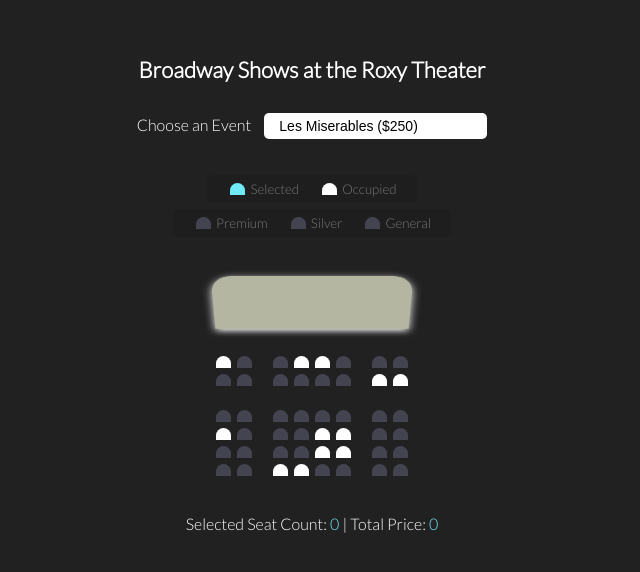
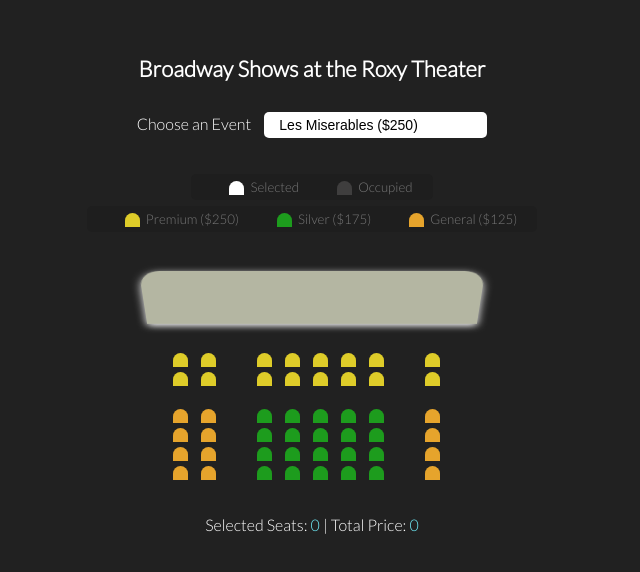
Before and after one commit to roxannebobby/js-seat-picker, a plain HTML site: page index.html in a window 1280 px wide. Shown: the part 120-692 px from the top of the page, without its empty margins (328-968 px from the left). Drawn offline with Linux system fonts and the light colour scheme.

Commit message:
updates to value attributes

```diff
--- a/index.html
+++ b/index.html
@@ -10,7 +10,6 @@
 </head>
 
 <body>
-
   <div class="show-container">
     <h1>Broadway Shows at the Roxy Theater</h1>
     <label for="broadway-show">Choose an Event</label>
@@ -36,15 +35,15 @@
   <ul class='showcase ticket-band'>
     <li>
       <div class="seat front"></div>
-      <small>Premium</small>
+      <small>Premium ($250)</small>
     </li>
     <li>
       <div class="seat center"></div>
-      <small>Silver</small>
+      <small>Silver ($175)</small>
     </li>
     <li>
       <div class="seat ends"></div>
-      <small>General</small>
+      <small>General ($125)</small>
     </li>
   </ul>
 
@@ -52,74 +51,125 @@
 
   <div class="container">
     <div class="stage"></div>
-    <div class="row">
-      <div id='premium' data-value='250' class="seat front occupied" value="150"></div>
-      <div id='premium' data-value='250' class="seat front" value="150"></div>
-      <div id='premium' data-value='250' class="seat front"></div>
-      <div id='premium' data-value='250' class="seat front occupied"></div>
-      <div id='premium' data-value='250' class="seat front occupied"></div>
-      <div id='premium' data-value='250' class="seat front"></div>
-      <div id='premium' data-value='250' class="seat front"></div>
-      <div id='premium' data-value='250' class="seat front"></div>
+
+    <div class='row'>
+      <label for="seat" class='seat front'></label>
+      <input type='checkbox' id='seat' class='seat' value='250'>
+      <label for="seat" class='seat front'></label>
+      <input type='checkbox' id='seat' class='seat' value='250'>
+      <label for="seat" class='seat front'></label>
+      <input type='checkbox' id='seat' class='seat' value='250'>
+      <label for="seat" class='seat front'></label>
+      <input type='checkbox' id='seat' class='seat' value='250'>
+      <label for="seat" class='seat front'></label>
+      <input type='checkbox' id='seat' class='seat' value='250'>
+      <label for="seat" class='seat front'></label>
+      <input type='checkbox' id='seat' class='seat' value='250'>
+      <label for="seat" class='seat front'></label>
+      <input type='checkbox' id='seat' class='seat' value='250'>
+      <label for="seat" class='seat front'></label>
+      <input type='checkbox' id='seat' class='seat' value='250'>
     </div>
 
-    <div class="row">
-      <div id='premium' class="seat front" data-value='250'></div>
-      <div id='premium' class="seat front" data-value='250'></div>
-      <div id='premium' class="seat front" data-value='250'></div>
-      <div id='premium' class="seat front" data-value='250'></div>
-      <div id='premium' class="seat front" data-value='250'></div>
-      <div id='premium' class="seat front" data-value='250'></div>
-      <div id='premium' class="seat front occupied" data-value='250'></div>
-      <div id='premium' class="seat front occupied" data-value='250'></div>
+    <div class='row'>
+      <label for="seat" class='seat front'></label>
+      <input type='checkbox' id='seat' class='seat' value='250'>
+      <label for="seat" class='seat front'></label>
+      <input type='checkbox' id='seat' class='seat' value='250'>
+      <label for="seat" class='seat front'></label>
+      <input type='checkbox' id='seat' class='seat' value='250'>
+      <label for="seat" class='seat front'></label>
+      <input type='checkbox' id='seat' class='seat' value='250'>
+      <label for="seat" class='seat front'></label>
+      <input type='checkbox' id='seat' class='seat' value='250'>
+      <label for="seat" class='seat front'></label>
+      <input type='checkbox' id='seat' class='seat' value='250'>
+      <label for="seat" class='seat front'></label>
+      <input type='checkbox' id='seat' class='seat' value='250'>
+      <label for="seat" class='seat front'></label>
+      <input type='checkbox' id='seat' class='seat' value='250'>
     </div>
 
-    <div class="row">
-      <div id='seat' class="seat ends" data-value='125'></div>
-      <div id='seat' class="seat ends" data-value='125'></div>
-      <div id='seat' class="seat center" data-value='175'></div>
-      <div id='seat' class="seat center" data-value='175'></div>
-      <div id='seat' class="seat center" data-value='175'></div>
-      <div id='seat' class="seat center" data-value='175'></div>
-      <div id='seat' class="seat ends" data-value='125'></div>
-      <div id='seat' class="seat ends" data-value='125'></div>
+    <div class='row'>
+      <label for="seat" class='seat ends'></label>
+      <input type='checkbox' id='seat' class='seat' value='125'>
+      <label for="seat" class='seat ends'></label>
+      <input type='checkbox' id='seat' class='seat' value='125'>
+      <label for="seat" class='seat center'></label>
+      <input type='checkbox' id='seat' class='seat' value='175'>
+      <label for="seat" class='seat center'></label>
+      <input type='checkbox' id='seat' class='seat' value='175'>
+      <label for="seat" class='seat center'></label>
+      <input type='checkbox' id='seat' class='seat' value='175'>
+      <label for="seat" class='seat center'></label>
+      <input type='checkbox' id='seat' class='seat' value='175'>
+      <label for="seat" class='seat center'></label>
+      <input type='checkbox' id='seat' class='seat' value='125'>
+      <label for="seat" class='seat ends'></label>
+      <input type='checkbox' id='seat' class='seat' value='125'>
     </div>
 
-    <div class="row">
-      <div id='seat' class="seat ends occupied" data-value='125'></div>
-      <div id='seat' class="seat ends" data-value='125'></div>
-      <div id='seat' class="seat center" data-value='175'></div>
-      <div id='seat' class="seat center" data-value='175'></div>
-      <div id='seat' class="seat center occupied" data-value='175'></div>
-      <div id='seat' class="seat center occupied" data-value='175'></div>
-      <div id='seat' class="seat ends" data-value='125'></div>
-      <div id='seat' class="seat ends" data-value='125'></div>
+    <div class='row'>
+      <label for="seat" class='seat ends'></label>
+      <input type='checkbox' id='seat' class='seat' value='125'>
+      <label for="seat" class='seat ends'></label>
+      <input type='checkbox' id='seat' class='seat' value='125'>
+      <label for="seat" class='seat center'></label>
+      <input type='checkbox' id='seat' class='seat' value='175'>
+      <label for="seat" class='seat center'></label>
+      <input type='checkbox' id='seat' class='seat' value='175'>
+      <label for="seat" class='seat center'></label>
+      <input type='checkbox' id='seat' class='seat' value='175'>
+      <label for="seat" class='seat center'></label>
+      <input type='checkbox' id='seat' class='seat' value='175'>
+      <label for="seat" class='seat center'></label>
+      <input type='checkbox' id='seat' class='seat' value='125'>
+      <label for="seat" class='seat ends'></label>
+      <input type='checkbox' id='seat' class='seat' value='125'>
     </div>
-
-    <div class="row">
-      <div id='seat' class="seat ends" data-value='125'></div>
-      <div id='seat' class="seat ends" data-value='125'></div>
-      <div id='seat' class="seat center" data-value='175'></div>
-      <div id='seat' class="seat center" data-value='175'></div>
-      <div id='seat' class="seat center occupied" data-value='175'></div>
-      <div id='seat' class="seat center occupied" data-value='175'></div>
-      <div id='seat' class="seat ends" data-value='125'></div>
-      <div id='seat' class="seat ends" data-value='125'></div>
+    <div class='row'>
+      <label for="seat" class='seat ends'></label>
+      <input type='checkbox' id='seat' class='seat' value='125'>
+      <label for="seat" class='seat ends'></label>
+      <input type='checkbox' id='seat' class='seat' value='125'>
+      <label for="seat" class='seat center'></label>
+      <input type='checkbox' id='seat' class='seat' value='175'>
+      <label for="seat" class='seat center'></label>
+      <input type='checkbox' id='seat' class='seat' value='175'>
+      <label for="seat" class='seat center'></label>
+      <input type='checkbox' id='seat' class='seat' value='175'>
+      <label for="seat" class='seat center'></label>
+      <input type='checkbox' id='seat' class='seat' value='175'>
+      <label for="seat" class='seat center'></label>
+      <input type='checkbox' id='seat' class='seat' value='125'>
+      <label for="seat" class='seat ends'></label>
+      <input type='checkbox' id='seat' class='seat' value='125'>
     </div>
-
-    <div class="row">
-      <div id='seat' class="seat ends" data-value='125'></div>
-      <div id='seat' class="seat ends" data-value='125'></div>
-      <div id='seat' class="seat center occupied" data-value='175'></div>
-      <div id='seat' class="seat center occupied" data-value='175'></div>
-      <div id='seat' class="seat center" data-value='175'></div>
-      <div id='seat' class="seat center" data-value='175'></div>
-      <div id='seat' class="seat ends" data-value='125'></div>
-      <div id='seat' class="seat ends" data-value='125'></div>
+    <div class='row'>
+      <label for="seat" class='seat ends'></label>
+      <input type='checkbox' id='seat' class='seat' value='125'>
+      <label for="seat" class='seat ends'></label>
+      <input type='checkbox' id='seat' class='seat' value='125'>
+      <label for="seat" class='seat center'></label>
+      <input type='checkbox' id='seat' class='seat' value='175'>
+      <label for="seat" class='seat center'></label>
+      <input type='checkbox' id='seat' class='seat' value='175'>
+      <label for="seat" class='seat center'></label>
+      <input type='checkbox' id='seat' class='seat' value='175'>
+      <label for="seat" class='seat center'></label>
+      <input type='checkbox' id='seat' class='seat' value='175'>
+      <label for="seat" class='seat center'></label>
+      <input type='checkbox' id='seat' class='seat' value='125'>
+      <label for="seat" class='seat ends'></label>
+      <input type='checkbox' id='seat' class='seat' value='125'>
     </div>
   </div>
+
+
+
+  </div>
   <div style="text-align: left;">
-    <p class="text">Selected Seat Count: <span id="count">0</span> | Total Price: <span id="total">0</span></p>
+    <p class="text">Selected Seats: <span id="count">0</span> | Total Price: <span id="total">0</span></p>
   </div>
   <script src="script.js"></script>
 </body>
--- a/script.js
+++ b/script.js
@@ -7,10 +7,6 @@ const showSelect = document.getElementById('show');
 populateUI();
 
 let ticketPrice = +showSelect.value;
-
-const seatValue = document.querySelector('.seat');
-
-const ticketValue = seatValue.getAttribute('data-value');
 
 // save selected show index and price
 function setShowData(showIndex, showPrice) {
@@ -27,6 +23,7 @@ function updateSelectedCount() {
 	localStorage.setItem('selectedSeats', JSON.stringify(seatsIndex));
 
 	const selectedSeatsCount = selectedSeats.length;
+
 	count.innerText = selectedSeatsCount;
 	total.innerText = selectedSeatsCount * ticketPrice;
 }
@@ -42,7 +39,6 @@ function populateUI() {
 			}
 		});
 	}
-
 	const selectedShowIndex = localStorage.getItem('selectedShowIndex');
 	if (selectedShowIndex !== null && selectedShowIndex > -1) {
 		showSelect.selectedIndex = selectedShowIndex;
--- a/style.css
+++ b/style.css
@@ -43,21 +43,54 @@ h1 {
 	margin-bottom: 30px;
 }
 .seat {
-  background-color: #444451;
-  height: 12px;
+  height: 14px;
   width: 15px;
   margin: 3px;
   border-top-left-radius: 10px;
   border-top-right-radius: 10px;
+	list-style: none;
+	margin: 1px 4px 0 0;
+}
+
+input.seat {
+	visibility: hidden;
+	}
+
+label.seat {
+	height: 14px;
+  width: 15px;
+  border-top-left-radius: 10px;
+  border-top-right-radius: 10px;
+	margin-left: -10px;
+	margin-top: 5px;
 }
 
 .seat.selected {
-  background-color: #6feaf6;
+  background-color: #ffffff;
 }
 
+.occupied {
+	background-color:rgba(46, 33, 33, 0.1)
+}
 .seat.occupied {
-  background-color: #fff;
+  background-color:rgb(63, 62, 62)
 }
+
+.front {
+	background-color: rgb(243, 223, 42);
+	opacity: .9
+}
+
+.center {
+	background-color: rgb(29, 170, 29);
+	opacity: .9
+}
+
+.ends {
+	background-color: rgb(252, 179, 45);
+	opacity: .9
+}
+
 
 div.row:nth-child(3) {
 	margin-bottom: 18px;
@@ -67,7 +100,7 @@ div.row:nth-child(3) {
 	margin-right: 18px;
 }
 
-.seat:nth-last-of-type(2) {
+.seat:nth-last-of-type(1) {
 	margin-left: 18px;
 }
 
@@ -106,9 +139,9 @@ div.row:nth-child(3) {
 	margin-top: -10px;
 }
 
-
 .row {
 	display: flex;
+	margin-left: 40px;
 }
 
 p.text {
```
